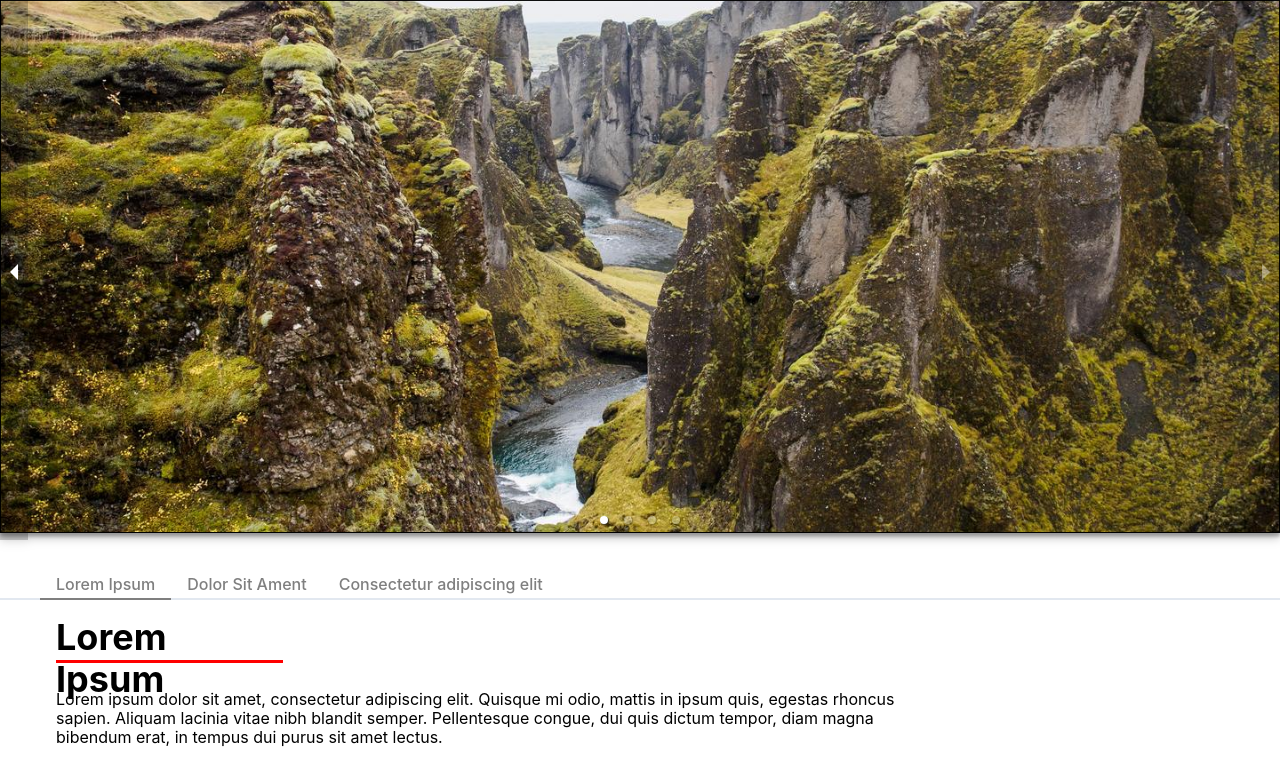
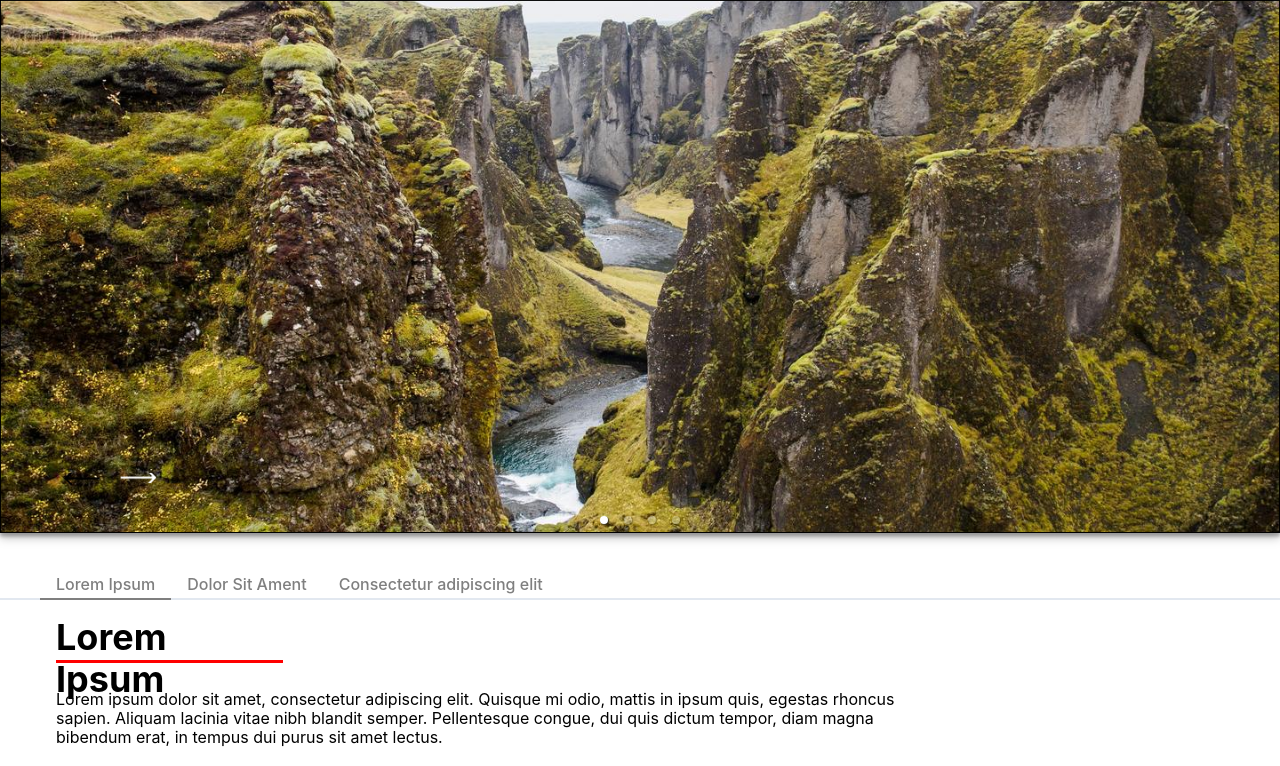
Before and after one commit to Reeyhanyilmaz/FigmaDemoCoding, a React (Create React App) app: page / in a window 1280 px wide. Shown: the top 766 px of the page. Built offline with nearby package versions, Linux system fonts and the light colour scheme.

Commit message:
add arrow content and styles

```diff
--- a/src/components/CarouselComp/index.tsx
+++ b/src/components/CarouselComp/index.tsx
@@ -13,18 +13,26 @@ function CarouselComp() {
         autoPlay={true}
         interval={5000}
         transitionTime={1000}
+
+        //next, prev
+        renderArrowNext={(clickHandler) => (
+          <div className={styles.arrowNext} onClick={clickHandler}></div>
+        )}
+        renderArrowPrev={(clickHandler) => (
+          <div className={styles.arrowPrev} onClick={clickHandler}></div>
+        )}
       >
         <div>
-          <img src="./assets/carousel/carousel.png" alt="carousel"/>
+          <img src="./assets/carousel/carousel.png" alt="carousel" />
         </div>
         <div>
-          <img src="./assets/carousel/carousel.png" alt="carousel"/>
+          <img src="./assets/carousel/carousel.png" alt="carousel" />
         </div>
         <div>
-          <img src="./assets/carousel/carousel.png" alt="carousel"/>
+          <img src="./assets/carousel/carousel.png" alt="carousel" />
         </div>
         <div>
-          <img src="./assets/carousel/carousel.png" alt="carousel"/>
+          <img src="./assets/carousel/carousel.png" alt="carousel" />
         </div>
       </Carousel>
     </div>
--- a/src/components/CarouselComp/styles.module.css
+++ b/src/components/CarouselComp/styles.module.css
@@ -6,6 +6,32 @@
   filter: drop-shadow(0px 4px 4px rgba(0, 0, 0, 0.25));
 }
 
+.arrowPrev {
+  position: absolute;
+  background-image: url("/public/assets/arrows/prev.png");
+  background-repeat: no-repeat;
+  background-position: left;
+  bottom: 47px;
+  left: 60px;
+  z-index: 5;
+  height: 20px;
+  width: 50px;
+
+}
+
+.arrowNext{
+  position: absolute;
+    background-image: url("/public/assets/arrows/next.png");
+    background-repeat: no-repeat;
+    background-position: left;
+    bottom: 57px;
+    left: 136px;
+    z-index: 5;
+    height: 10px;
+    width: 50px;
+    left: 120px;
+}
+
 @media screen and (max-width: 767px) {
   .carouselDiv {
     box-sizing: border-box;
```
